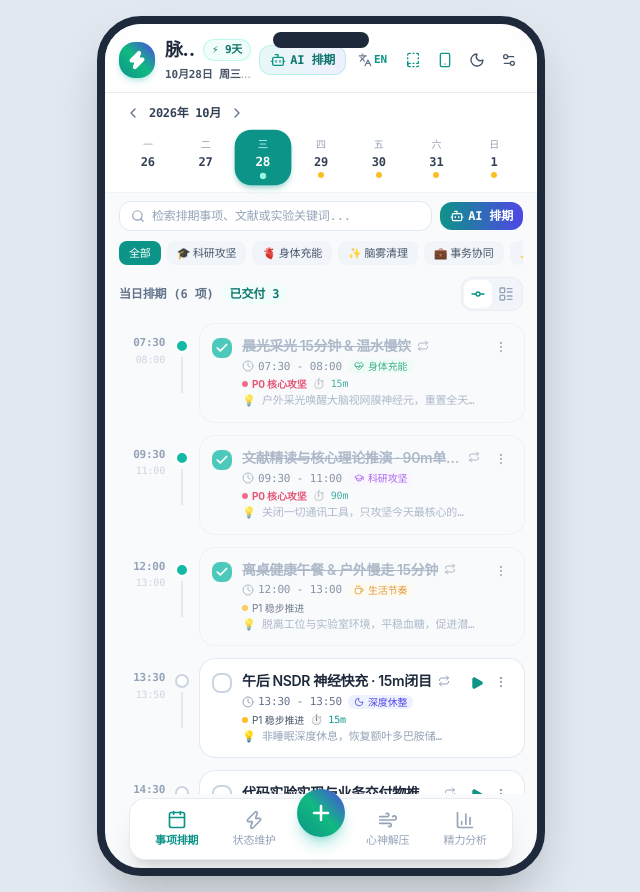
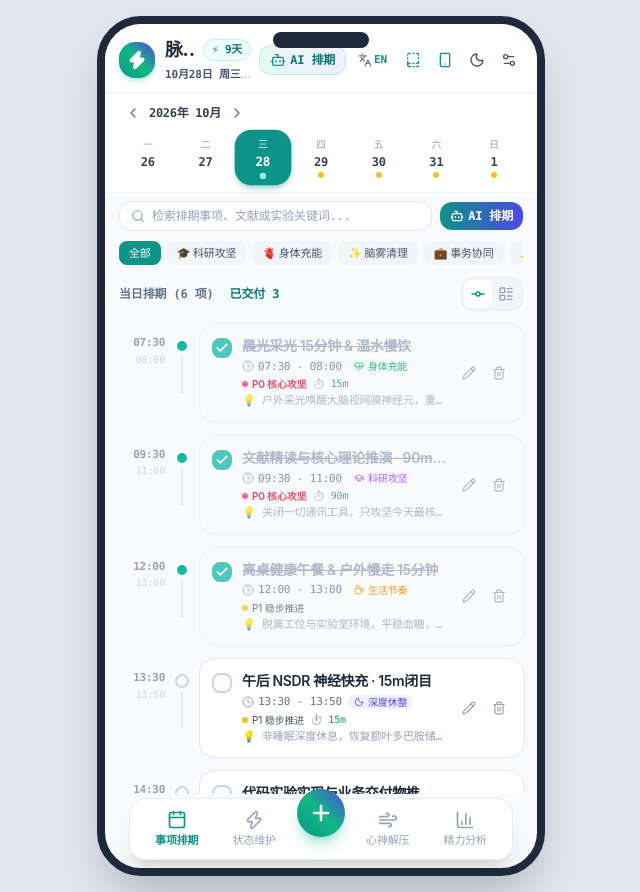
Before and after one commit to Totorohaha/chrono_routine, a React (Vite) app: page / in a window 1280 px wide. Shown: the whole page, without its empty margins (319-959 px from the left). Built offline with nearby package versions, Linux system fonts and the light colour scheme.

Commit message:
fix(agenda): replace play/repeat/three-dots with direct edit and delete buttons, rename to Lucky Muyu and Street Busking

```diff
--- a/src/components/FocusTab/MindOasis.tsx
+++ b/src/components/FocusTab/MindOasis.tsx
@@ -315,10 +315,10 @@ export const MindOasis: React.FC = () => {
   };
 
   const GAME_TABS: Array<{ id: OasisMode; icon: string; label: string; isPending: boolean }> = [
-    { id: 'muyu', icon: '🪵', label: language === 'zh' ? '赛博木鱼' : 'Cyber Muyu', isPending: false },
+    { id: 'muyu', icon: '🪵', label: language === 'zh' ? '转运木鱼' : 'Lucky Muyu', isPending: false },
     { id: 'smoke', icon: '🚬', label: language === 'zh' ? '赛博小烟' : 'Cyber Smoke', isPending: false },
     { id: 'gravity', icon: '🪐', label: language === 'zh' ? '引力星辰' : 'Gravity Stars', isPending: false },
-    { id: 'busking', icon: '🎪', label: language === 'zh' ? '赛博街艺' : 'Cyber Street Arts', isPending: false },
+    { id: 'busking', icon: '🎪', label: language === 'zh' ? '街艺打赏' : 'Street Busking', isPending: false },
     { id: 'cat', icon: '🐱', label: language === 'zh' ? '云端撸猫' : 'Pet Cat', isPending: true },
     { id: 'dog', icon: '🐕', label: language === 'zh' ? '草地遛狗' : 'Walk Dog', isPending: true },
   ];
@@ -403,7 +403,7 @@ export const MindOasis: React.FC = () => {
       </div>
 
       {/* ============================================================== */}
-      {/* GAME 1: 赛博木鱼 (Cyber Wooden Fish)                           */}
+      {/* GAME 1: 转运木鱼 (Lucky Muyu)                                  */}
       {/* ============================================================== */}
       {activeMode === 'muyu' && (
         <div className="bg-white dark:bg-slate-900 rounded-3xl p-5 border border-slate-200/90 dark:border-slate-800 shadow-xs flex flex-col items-center relative overflow-hidden min-h-[380px]">
@@ -667,7 +667,7 @@ export const MindOasis: React.FC = () => {
       )}
 
       {/* ============================================================== */}
-      {/* GAME 4: 赛博街艺 (Cyber Street Arts)                           */}
+      {/* GAME 4: 街艺打赏 (Street Busking)                              */}
       {/* ============================================================== */}
       {activeMode === 'busking' && (
         <div className="bg-white dark:bg-slate-900 rounded-3xl p-5 border border-slate-200/90 dark:border-slate-800 shadow-xs flex flex-col items-center relative overflow-hidden">
--- a/src/components/ScheduleTab/TaskItemCard.tsx
+++ b/src/components/ScheduleTab/TaskItemCard.tsx
@@ -1,4 +1,4 @@
-import React, { useState } from 'react';
+import React from 'react';
 import {
   Briefcase,
   HeartPulse,
@@ -7,14 +7,11 @@ import {
   Moon,
   Clock,
   Check,
-  Play,
   Trash2,
-  Repeat,
-  MoreVertical,
+  Pencil,
   GraduationCap
 } from 'lucide-react';
 import { ScheduleItem, Category, Priority } from '../../types';
-import { useClickOutside } from '../../hooks/useClickOutside';
 import { HapticsService } from '../../services/haptics';
 import { useLanguage } from '../../i18n/LanguageContext';
 
@@ -22,7 +19,7 @@ interface TaskItemCardProps {
   task: ScheduleItem;
   isCompleted: boolean;
   onToggleComplete: () => void;
-  onStartFocus: (task: ScheduleItem) => void;
+  onStartFocus?: (task: ScheduleItem) => void;
   onEditTask: (task: ScheduleItem) => void;
   onDeleteTask: (id: string) => void;
 }
@@ -46,13 +43,10 @@ export const TaskItemCard: React.FC<TaskItemCardProps> = ({
   task,
   isCompleted,
   onToggleComplete,
-  onStartFocus,
   onEditTask,
   onDeleteTask,
 }) => {
   const { language, t } = useLanguage();
-  const [showMenu, setShowMenu] = useState(false);
-  const menuRef = useClickOutside<HTMLDivElement>(() => setShowMenu(false));
 
   const cat = CATEGORY_CONFIG[task.category] || CATEGORY_CONFIG.research;
   const CatIcon = cat.icon;
@@ -102,12 +96,6 @@ export const TaskItemCard: React.FC<TaskItemCardProps> = ({
             >
               {taskTitle}
             </span>
-
-            {task.repeat !== 'none' && (
-              <span title={t('repeat')} className="text-slate-400 dark:text-slate-500 shrink-0">
-                <Repeat className="w-3 h-3" />
-              </span>
-            )}
           </div>
 
           {/* Time & tags */}
@@ -147,61 +135,33 @@ export const TaskItemCard: React.FC<TaskItemCardProps> = ({
           )}
         </div>
 
-        {/* Action icons */}
-        <div className="flex items-center space-x-0.5 shrink-0">
-          {!isCompleted && (
+        {/* Action buttons: Edit & Delete */}
+        <div className="flex items-center space-x-1 shrink-0 self-center">
           <button
+            type="button"
             onClick={(e) => {
               e.stopPropagation();
               HapticsService.light();
-                onStartFocus(task);
+              onEditTask(task);
             }}
-              title={t('startFocusPulse')}
-              className="p-1 rounded-lg text-teal-600 dark:text-teal-400 hover:bg-teal-50 dark:hover:bg-teal-950/50 transition active:scale-95"
+            title={t('editTask')}
+            className="p-1.5 rounded-xl text-slate-400 hover:text-teal-600 dark:hover:text-teal-400 hover:bg-slate-100 dark:hover:bg-slate-800 transition active:scale-95"
           >
-              <Play className="w-3.5 h-3.5 fill-current" />
+            <Pencil className="w-3.5 h-3.5" />
           </button>
-          )}
 
-          {/* Menu button with click-outside protection */}
-          <div className="relative" ref={menuRef}>
           <button
+            type="button"
             onClick={(e) => {
               e.stopPropagation();
-                setShowMenu(!showMenu);
-              }}
-              className="p-1 rounded-lg text-slate-400 hover:text-slate-600 dark:hover:text-slate-200 hover:bg-slate-100 dark:hover:bg-slate-800 transition"
-            >
-              <MoreVertical className="w-3.5 h-3.5" />
-            </button>
-
-            {showMenu && (
-              <div
-                className="absolute right-0 mt-1 w-28 bg-white dark:bg-slate-800 border border-slate-200 dark:border-slate-700 rounded-xl shadow-xl z-30 py-1"
-                onClick={(e) => e.stopPropagation()}
-              >
-                <button
-                  onClick={() => {
-                    setShowMenu(false);
-                    onEditTask(task);
-                  }}
-                  className="w-full text-left px-3 py-1.5 text-xs text-slate-700 dark:text-slate-200 hover:bg-slate-100 dark:hover:bg-slate-700"
-                >
-                  {t('editTask')}
-                </button>
-                <button
-                  onClick={() => {
-                    setShowMenu(false);
+              HapticsService.light();
               onDeleteTask(task.id);
             }}
-                  className="w-full text-left px-3 py-1.5 text-xs text-red-500 hover:bg-red-50 dark:hover:bg-red-950/50 flex items-center space-x-1"
+            title={t('deleteTask')}
+            className="p-1.5 rounded-xl text-slate-400 hover:text-rose-500 dark:hover:text-rose-400 hover:bg-rose-50 dark:hover:bg-rose-950/40 transition active:scale-95"
           >
-                  <Trash2 className="w-3 h-3" />
-                  <span>{t('deleteTask')}</span>
+            <Trash2 className="w-3.5 h-3.5" />
           </button>
-              </div>
-            )}
-          </div>
         </div>
       </div>
     </div>
--- a/src/i18n/translations.ts
+++ b/src/i18n/translations.ts
@@ -73,12 +73,12 @@ export const translations = {
 
     // Mind Oasis (心神解压工坊)
     oasisTitle: '心神解压工坊',
-    gameMuyu: '🪵 赛博木鱼',
+    gameMuyu: '🪵 转运木鱼',
     gameSmoke: '🚬 赛博小烟',
     gameBubble: '🫧 压力气泡消解',
     gameGravity: '🪐 引力星辰',
     gameBreathing: '🍃 心率共振呼吸',
-    muyuTitle: '赛博木鱼',
+    muyuTitle: '转运木鱼',
     meritLabel: '今日累计功德',
     meritDefaultText: '功德 +1',
     meritHair: '头发 +1',
@@ -110,12 +110,12 @@ export const translations = {
     clearCanvas: '重置星轨',
 
     // 3 In-Dev Mini-Games
-    gameBusking: '🎪 赛博街艺',
+    gameBusking: '🎪 街艺打赏',
     gameCat: '🐱 撸猫',
     gameDog: '🐕 遛狗',
     underDevBadge: '🚧 待开发',
     underDevNotice: '功能研发中 · 敬请期待',
-    buskingTitle: '赛博街艺',
+    buskingTitle: '街艺打赏',
     buskingProgress: '研发进度 45%',
     buskingActionToss: '投掷虚拟金币 🪙',
     buskingCheer: '🪙 金币 +1！感谢支持！',
@@ -436,12 +436,12 @@ export const translations = {
 
     // Mind Oasis (心神解压工坊)
     oasisTitle: 'Mind Oasis',
-    gameMuyu: '🪵 Cyber Muyu',
+    gameMuyu: '🪵 Lucky Muyu',
     gameSmoke: '🚬 Cyber Chill',
     gameBubble: '🫧 Bubble Pop',
     gameGravity: '🪐 Gravity Stars',
     gameBreathing: '🍃 Coherence Breath',
-    muyuTitle: 'Cyber Muyu',
+    muyuTitle: 'Lucky Muyu',
     meritLabel: 'Merit Accumulated Today',
     meritDefaultText: 'Merit +1',
     meritHair: 'Hair +1',
@@ -473,12 +473,12 @@ export const translations = {
     clearCanvas: 'Reset Orbit',
 
     // 3 In-Dev Mini-Games
-    gameBusking: '🎪 Cyber Street Arts',
+    gameBusking: '🎪 Street Busking',
     gameCat: '🐱 Pet Cat',
     gameDog: '🐕 Walk Dog',
     underDevBadge: '🚧 In Dev',
     underDevNotice: 'Under Development · Coming Soon',
-    buskingTitle: 'Cyber Street Arts',
+    buskingTitle: 'Street Busking',
     buskingProgress: 'Progress: 45%',
     buskingActionToss: 'Toss Virtual Coin 🪙',
     buskingCheer: '🪙 Coin +1! Thank you!',
```
Also changed, not shown: 2 other files (tests, documents, lock files or other folders). Lines whose indentation alone changed are shown as unchanged.
